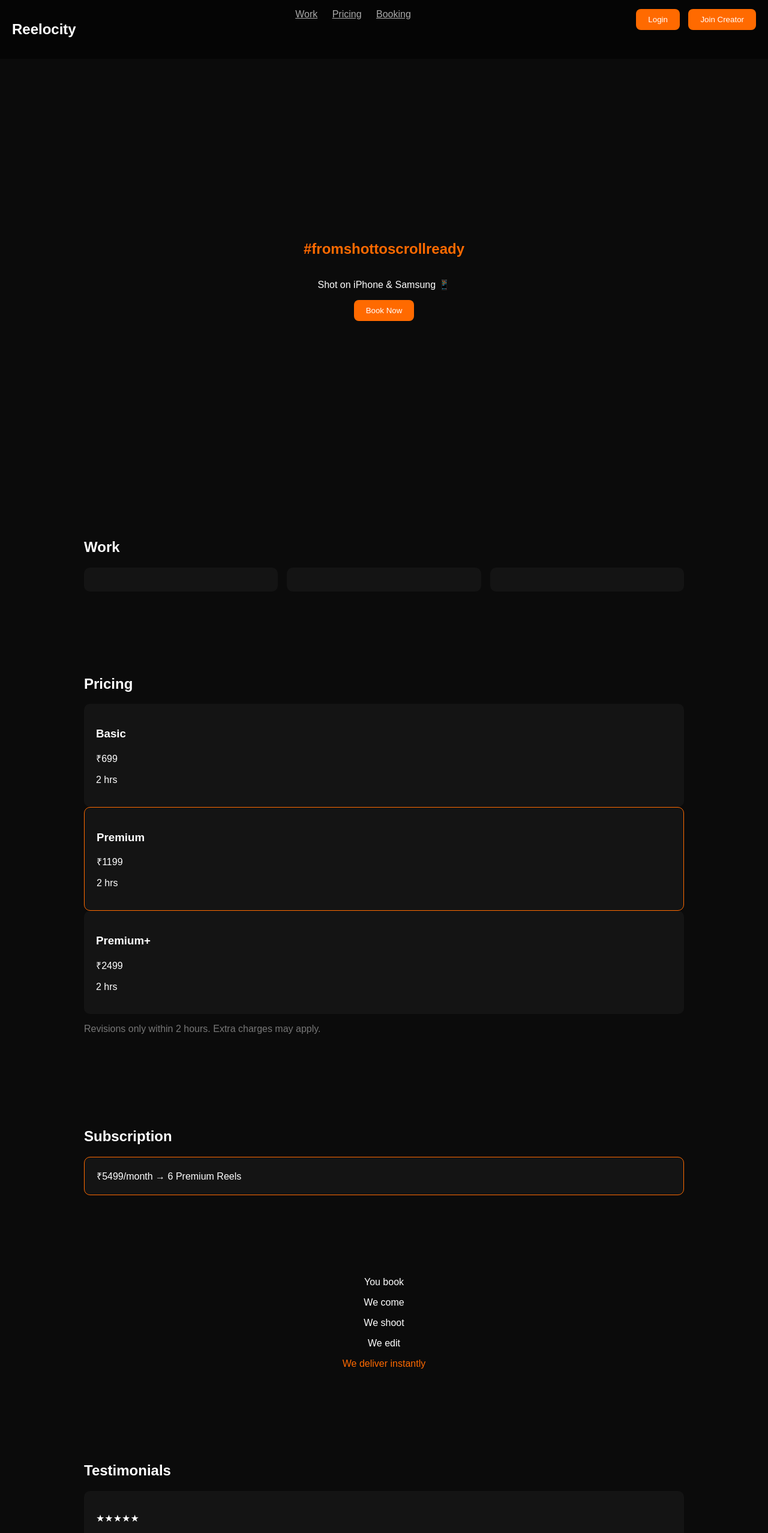
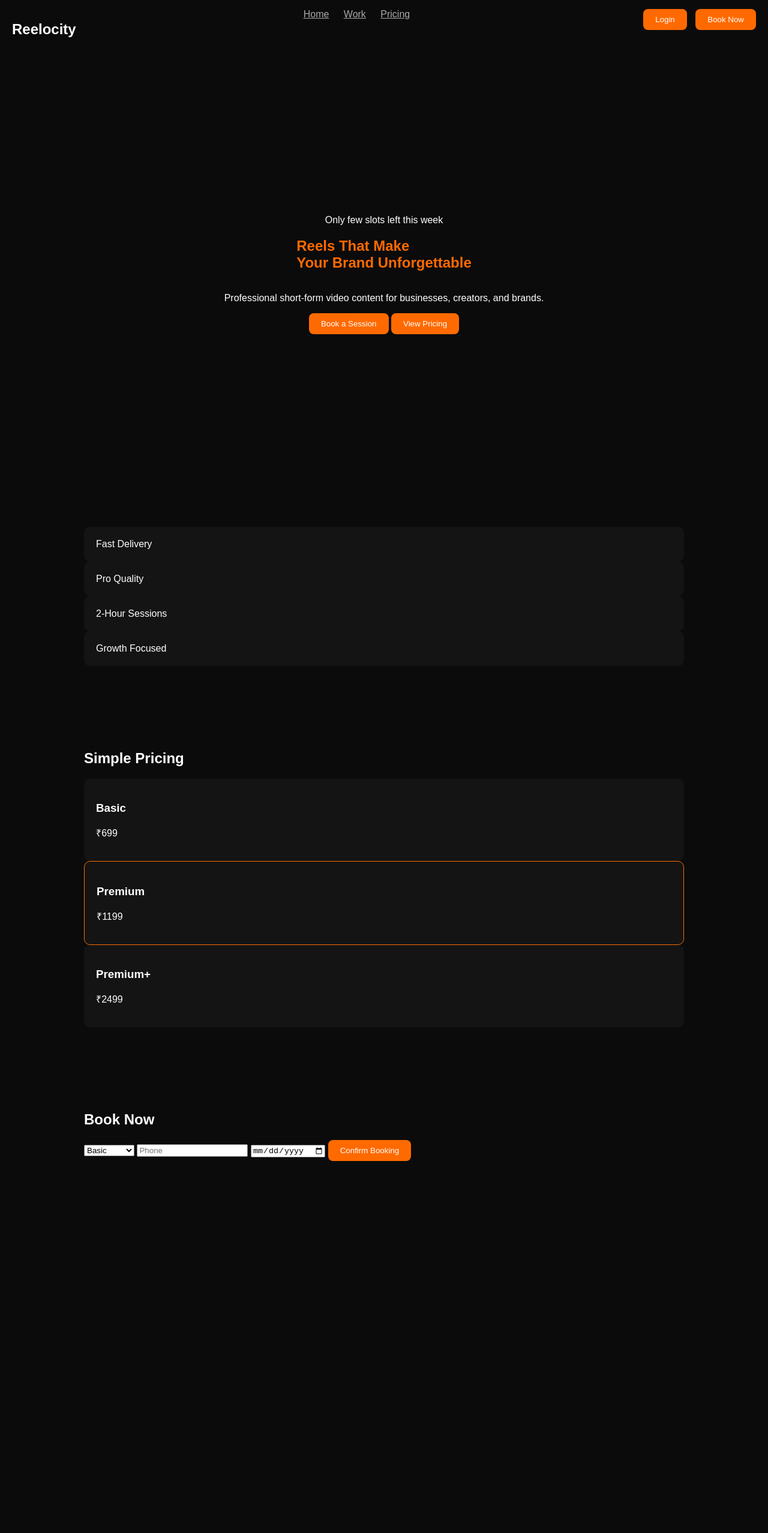
Before and after one commit to PhanendraSana-32649/reelocity, a plain HTML site: page index.html in a window 1280 px wide. Shown: the top 2555 px of the page at 60% size. After the commit the page ends 2011 px from the top, so only its background shows below. Drawn offline with Linux system fonts and the light colour scheme.

Commit message:
Update index.html

```diff
--- a/index.html
+++ b/index.html
@@ -10,92 +10,67 @@
 <body>
 
 <!-- NAVBAR -->
-<div class="navbar glass">
-  <h2>Reelocity</h2>
+<div class="navbar">
+  <h2 class="logo">Reelocity</h2>
 
   <div class="nav-links">
+    <a href="#">Home</a>
     <a href="#work">Work</a>
     <a href="#pricing">Pricing</a>
-    <a href="#booking">Booking</a>
   </div>
 
   <div class="nav-actions">
     <button onclick="openLogin()">Login</button>
-    <button class="creator" onclick="openCreator()">Join Creator</button>
+    <button class="primary" onclick="goToBooking()">Book Now</button>
   </div>
 </div>
 
 <!-- HERO -->
 <section class="hero">
-  <h1>#fromshottoscrollready</h1>
-  <p>Shot on iPhone & Samsung 📱</p>
-  <button onclick="goToBooking()">Book Now</button>
+  <span class="badge">Only few slots left this week</span>
+
+  <h1>
+    Reels That Make <br>
+    Your Brand <span>Unforgettable</span>
+  </h1>
+
+  <p>
+    Professional short-form video content for businesses, creators, and brands.
+  </p>
+
+  <div class="hero-buttons">
+    <button class="primary" onclick="goToBooking()">Book a Session</button>
+    <button class="secondary">View Pricing</button>
+  </div>
 </section>
 
-<!-- WORK -->
-<section id="work" class="container">
-  <h2>Work</h2>
-  <div class="grid">
-    <div class="card"></div>
-    <div class="card"></div>
-    <div class="card"></div>
-  </div>
+<!-- FEATURES -->
+<section class="container grid-4">
+  <div class="card">Fast Delivery</div>
+  <div class="card">Pro Quality</div>
+  <div class="card">2-Hour Sessions</div>
+  <div class="card">Growth Focused</div>
 </section>
 
 <!-- PRICING -->
 <section id="pricing" class="container">
-  <h2>Pricing</h2>
+  <h2>Simple Pricing</h2>
 
   <div class="pricing">
     <div class="card">
       <h3>Basic</h3>
-      <p>₹699</p>
-      <p>2 hrs</p>
+      <p class="price">₹699</p>
     </div>
 
     <div class="card highlight">
       <h3>Premium</h3>
-      <p>₹1199</p>
-      <p>2 hrs</p>
+      <p class="price">₹1199</p>
     </div>
 
     <div class="card">
       <h3>Premium+</h3>
-      <p>₹2499</p>
-      <p>2 hrs</p>
+      <p class="price">₹2499</p>
     </div>
-  </div>
-
-  <p class="note">
-    Revisions only within 2 hours. Extra charges may apply.
-  </p>
-</section>
-
-<!-- SUBSCRIPTION -->
-<section class="container">
-  <h2>Subscription</h2>
-  <div class="card highlight">
-    ₹5499/month → 6 Premium Reels
-  </div>
-</section>
-
-<!-- WHAT WE DO -->
-<section class="container center">
-  <p>You book</p>
-  <p>We come</p>
-  <p>We shoot</p>
-  <p>We edit</p>
-  <p class="orange">We deliver instantly</p>
-</section>
-
-<!-- TESTIMONIALS -->
-<section class="container">
-  <h2>Testimonials</h2>
-
-  <div class="card">
-    <p>★★★★★</p>
-    <p>Amazing reels 🔥</p>
-    <small>- Arjun</small>
   </div>
 </section>
 
@@ -109,30 +84,19 @@
     <option>Premium+</option>
   </select>
 
-  <input id="phone" placeholder="Phone" />
-  <input id="date" type="date" />
+  <input id="phone" placeholder="Phone">
+  <input id="date" type="date">
 
-  <button onclick="bookNow()">Confirm Booking</button>
-
+  <button class="primary" onclick="bookNow()">Confirm Booking</button>
   <p id="msg"></p>
 </section>
 
 <!-- LOGIN MODAL -->
 <div id="loginModal" class="modal">
   <div class="modal-box">
-    <h3>Login</h3>
-    <input id="loginUser" placeholder="Enter name">
+    <h3>Welcome back</h3>
+    <input id="loginUser" placeholder="Email or phone">
     <button onclick="login()">Login</button>
-  </div>
-</div>
-
-<!-- CREATOR MODAL -->
-<div id="creatorModal" class="modal">
-  <div class="modal-box">
-    <h3>Creator Program</h3>
-    <input placeholder="Your Name">
-    <input placeholder="Phone">
-    <button>Apply</button>
   </div>
 </div>
 
```
